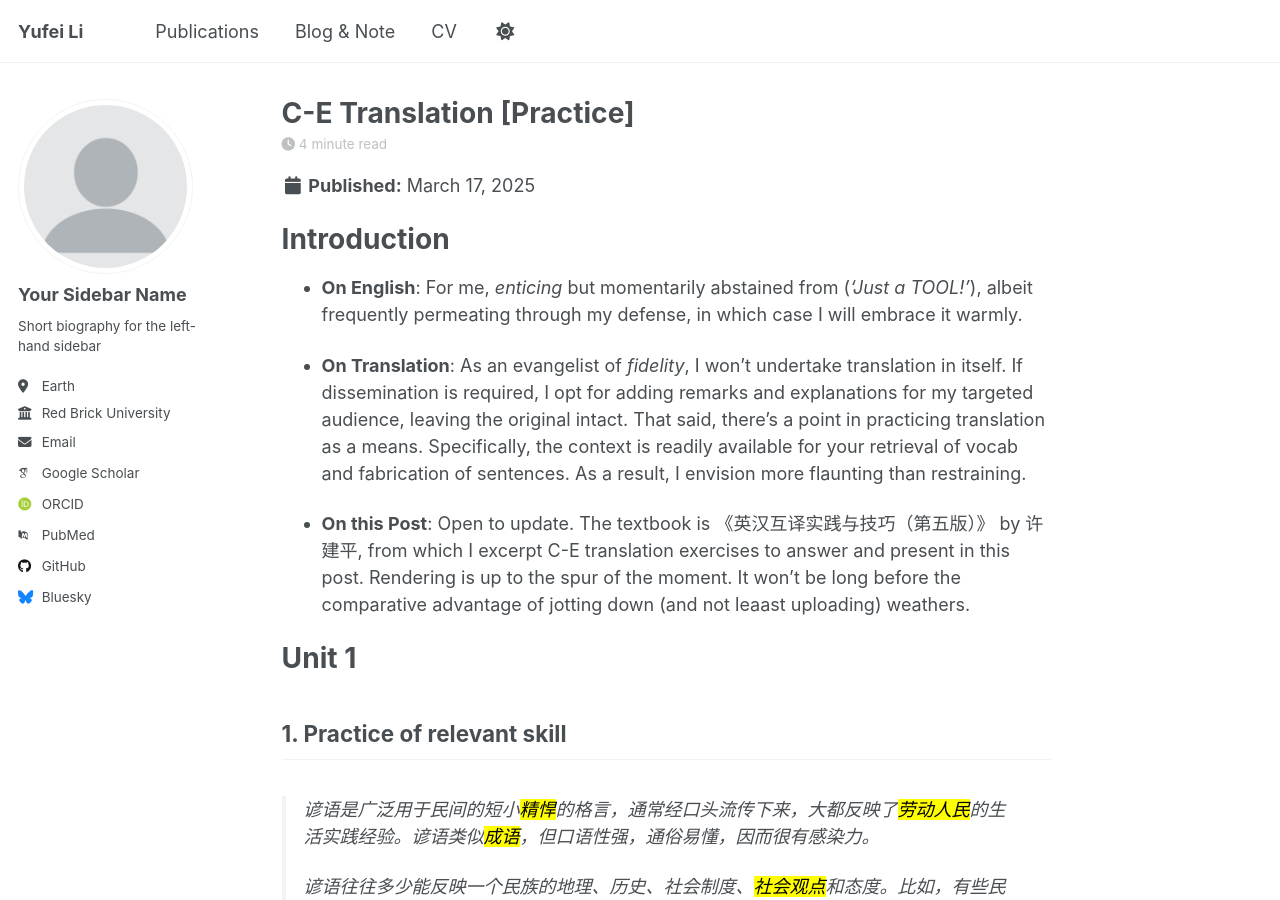
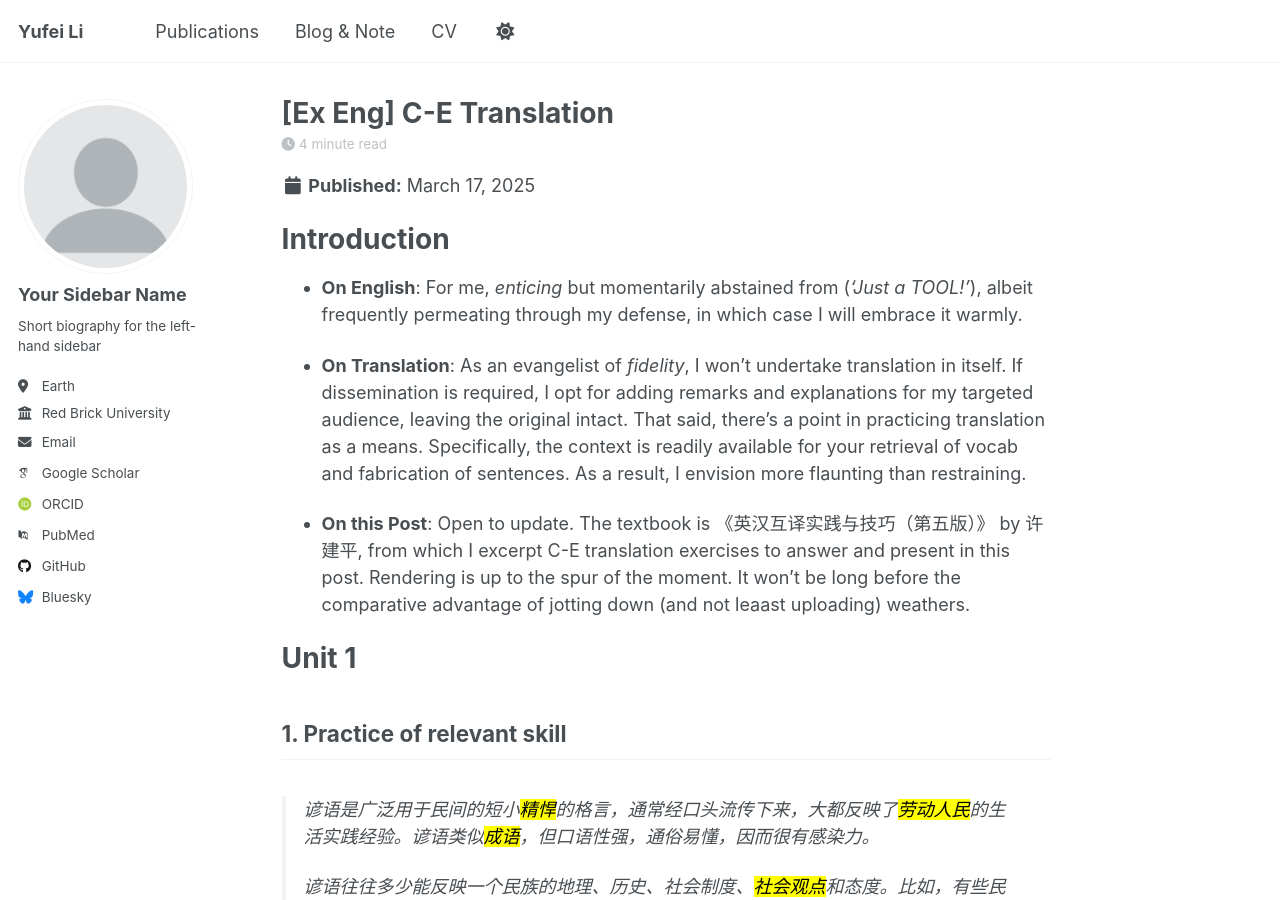
Before and after one commit to Floraaah/Floraaah, a Jekyll site: the page built from _posts/2025-03-17-blog-post-1.md, in a window 1280 px wide and 900 px high. Built offline with Jekyll 4.4.1, drawn with Linux system fonts in a browser that asks for light colours; some web fonts are replaced.

Commit message:
Update 2025-03-17-blog-post-1.md

```diff
--- a/_posts/2025-03-17-blog-post-1.md
+++ b/_posts/2025-03-17-blog-post-1.md
@@ -1,5 +1,5 @@
 ---
-title: 'C-E Translation \[Practice\]'
+title: '\[Ex Eng\] C-E Translation '
 date: 2025-03-17
 permalink: /posts/2025-03-17-1/
 tags:
```
